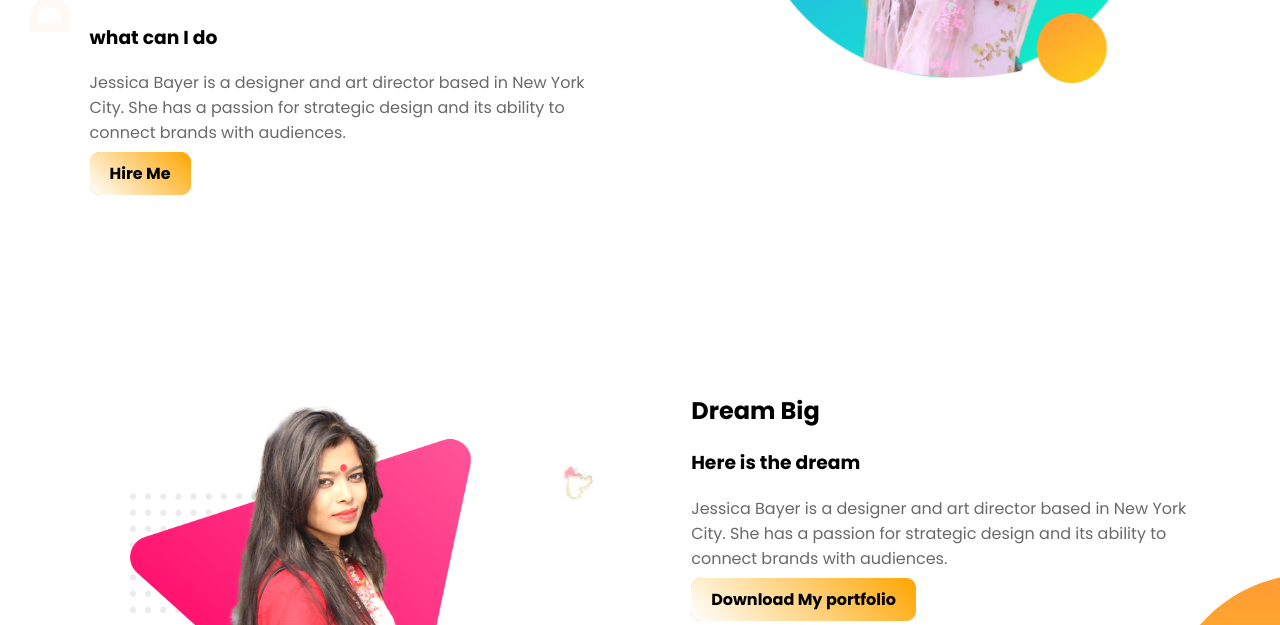
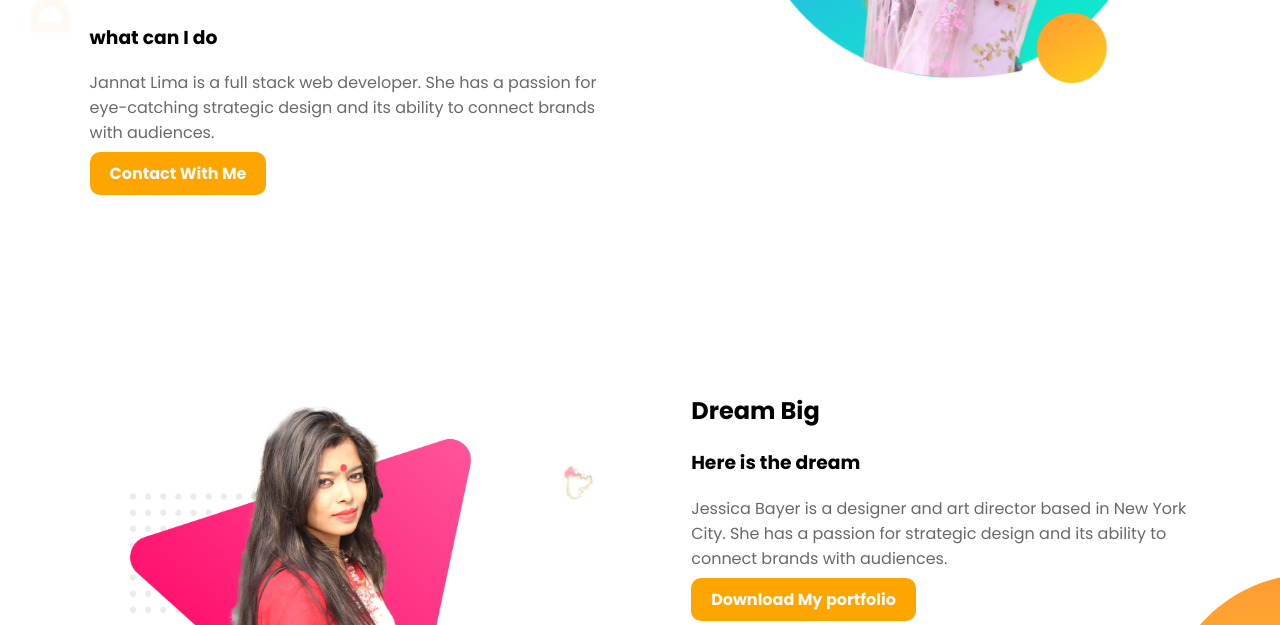
Before and after one commit to JannatLima/web-portfolio, a plain HTML site: page index.html in a window 1280 px wide. Shown: the part 327-952 px from the top of the page. Drawn offline with Linux system fonts and the light colour scheme.

Commit message:
Final Edit

```diff
--- a/index.html
+++ b/index.html
@@ -13,8 +13,8 @@
             <h1>Welcome To</h1>
             <h1><span class="name-heighlight">Jannat Lima</span> Website</h1>
             <h3>what can I do</h3>
-            <p>Jessica Bayer is a designer and art director based in New York City. She has a passion for strategic design and its ability to connect brands with audiences.</p>
-            <a class="link-button" target="_blank" href="https://www.facebook.com/" class="href">Hire Me</a>
+            <p>Jannat Lima is a full stack web developer. She has a passion for eye-catching strategic design and its ability to connect brands with audiences.</p>
+            <a class="link-button" target="_blank" href="https://www.linkedin.com/feed/" class="href">Contact With Me</a>
         </div>
         <div class="half-width">
             <img src="../web-portfolio/images/profile.png" alt="">
@@ -29,7 +29,7 @@
            <h2>Dream Big</h1>
             <h3>Here is the dream</h3>
             <p>Jessica Bayer is a designer and art director based in New York City. She has a passion for strategic design and its ability to connect brands with audiences.</p>
-            <a class="link-button" target="_blank" href="https://www.facebook.com/" class="href">Download My portfolio</a>
+            <a class="link-button" target="_blank" href="https://www.linkedin.com/feed/" class="href">Download My portfolio</a>
         </div>
     </section>
     <section class="Experience">
--- a/style.css
+++ b/style.css
@@ -34,9 +34,8 @@ section{
     background-color: orange;
     padding: 10px 20px;
     border-radius: 10px;
-    color: black;
+    color: rgb(250, 248, 248);
     font-weight:700 ;
-    background-image: linear-gradient(45deg, white,orange);
 }
 .dream-area{
     background-image: url(../web-portfolio/images/dream-bg.png);
```
